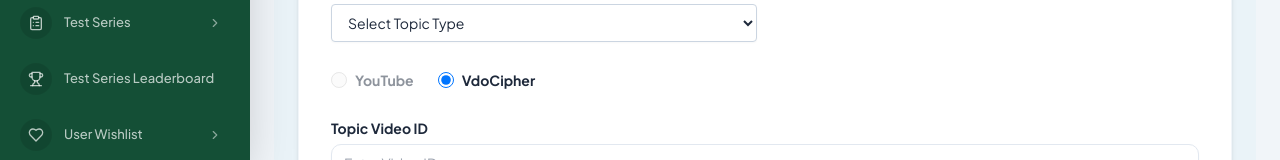
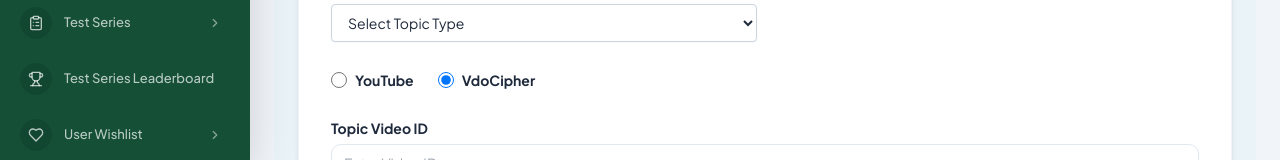
Before and after one commit to Ridhi201/react-iscale-admin, a React (Vite) app: page /courses/topics/add/1 in a window 1280 px wide. Shown: the part 639-799 px from the top of the page. Built offline with nearby package versions, Linux system fonts and the light colour scheme; sample sign-in values are in the browser's storage.

Commit message:
Added new changes

```diff
--- a/src/pages/courses/AddCourseTopic.jsx
+++ b/src/pages/courses/AddCourseTopic.jsx
@@ -9,6 +9,17 @@ const getInitialType = (type) => {
   if (type === '2' || type === 'Document' || type === 'PDF') return 'PDF';
   if (type === '3' || type === 'Link') return 'Link';
   return '';
+}
+
+const detectVideoType = (videoId, savedType) => {
+  if (!videoId || !videoId.trim()) return savedType || 'VdoCipher';
+  const trimmed = videoId.trim();
+  const ytRegExp = /^.*(youtu.be\/|v\/|u\/\w\/|embed\/|watch\?v=|&v=)([^#&?]*).*/;
+  const ytMatch = trimmed.match(ytRegExp);
+  if (ytMatch && ytMatch[2].length === 11) return 'YouTube';
+  if (/^[a-zA-Z0-9_-]{11}$/.test(trimmed)) return 'YouTube';
+  if (savedType === 'YouTube') return 'YouTube';
+  return 'VdoCipher';
 }
 
 export default function AddCourseTopic() {
@@ -38,7 +49,7 @@ export default function AddCourseTopic() {
     ml_hours: editTopic?.ml_hours || '00',
     ml_minutes: editTopic?.ml_minutes || '00',
     ml_seconds: editTopic?.ml_seconds || '00',
-    ml_video_type: editTopic?.ml_video_type || 'VdoCipher',
+    ml_video_type: detectVideoType(editTopic?.ml_video_id, editTopic?.ml_video_type),
     ml_pdffile: null,
     ml_link: (editTopic?.ml_type === '3' || editTopic?.ml_type === 'Link') ? (editTopic?.ml_video_id || '') : '',
     ml_videofile: null
@@ -94,12 +105,8 @@ export default function AddCourseTopic() {
         }
       }
 
-      // If changing video type but ID is empty, force VdoCipher
-      if (name === 'ml_video_type') {
-        if (!prev.ml_video_id || !prev.ml_video_id.trim()) {
-          updated.ml_video_type = 'VdoCipher';
-        }
-      }
+      // Allow manual radio selection freely (no forced override)
+      // ml_video_type change is handled as-is
       return updated;
     });
   }
@@ -467,19 +474,18 @@ export default function AddCourseTopic() {
                   type="radio"
                   name="ml_video_type"
                   value="YouTube"
-                  checked={formData.ml_video_id && formData.ml_video_id.trim() ? formData.ml_video_type === 'YouTube' : false}
+                  checked={formData.ml_video_type === 'YouTube'}
                   onChange={handleChange}
-                  disabled={!formData.ml_video_id || !formData.ml_video_id.trim()}
-                  className="w-4 h-4 text-[#144f36] focus:ring-[#144f36] disabled:opacity-50"
+                  className="w-4 h-4 text-[#144f36] focus:ring-[#144f36]"
                 />
-                <span className={(!formData.ml_video_id || !formData.ml_video_id.trim()) ? "opacity-50" : ""}>YouTube</span>
+                <span>YouTube</span>
               </label>
               <label className="flex items-center gap-2 cursor-pointer font-bold text-slate-800 text-sm">
                 <input
                   type="radio"
                   name="ml_video_type"
                   value="VdoCipher"
-                  checked={!formData.ml_video_id || !formData.ml_video_id.trim() || formData.ml_video_type === 'VdoCipher'}
+                  checked={formData.ml_video_type === 'VdoCipher'}
                   onChange={handleChange}
                   className="w-4 h-4 text-[#144f36] focus:ring-[#144f36]"
                 />
```
